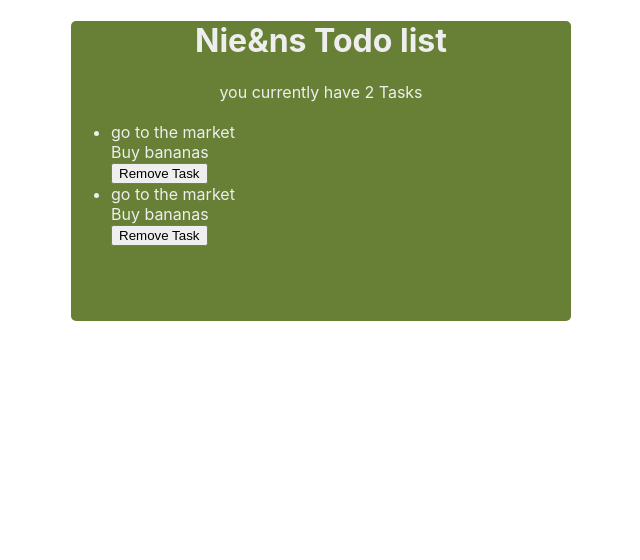
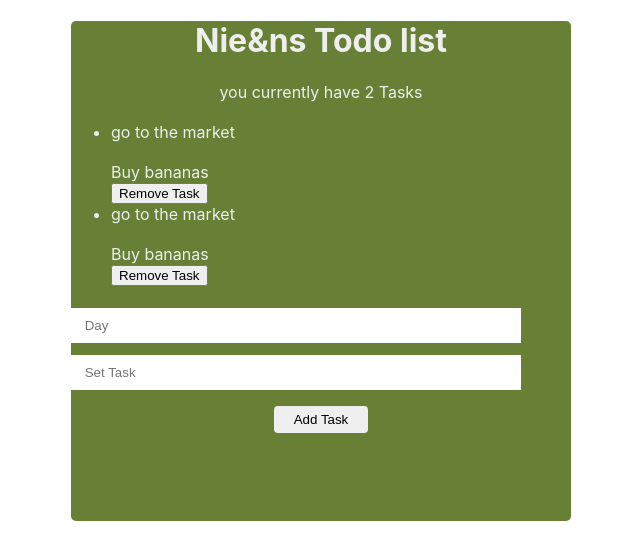
Before and after one commit to jck-bit/A-Todo-list, a React (Create React App) app: page / in a window 1280 px wide. Shown: the top 560 px of the page, without its empty margins (319-959 px from the left). Built offline with nearby package versions, Linux system fonts and the light colour scheme.

Commit message:
Final todo list

```diff
--- a/src/App.js
+++ b/src/App.js
@@ -1,6 +1,7 @@
 import Do_itContextProvider from "./context/Do_itContext";
 import Navbar from './components/Navbar'
 import Todlist from "./components/Todlist";
+import DoitForm from "./components/DoitForm";
 
 
 function App() {
@@ -10,6 +11,7 @@ function App() {
       <Do_itContextProvider>
         <Navbar/>
         <Todlist/>
+        <DoitForm/>
       </Do_itContextProvider>
     </div>
   );
--- a/src/components/DoitForm.js
+++ b/src/components/DoitForm.js
@@ -1,10 +1,30 @@
-import React from 'react'
+import React,{useContext, useState} from 'react'
+import { Do_itContext } from '../context/Do_itContext'
 
 const DoitForm = () => {
+    const {addTask} = useContext(Do_itContext)
+
+    const [day, setDay] = useState('')
+    const [task, setTask] = useState('')
+
+    const handleSubmit =(e) =>{
+            e.preventDefault();
+            addTask(day, task);
+            setDay('')
+            setTask('')
+
+    }
+
     return (
-        <div>
+        <form onSubmit={handleSubmit}>
+            <input type="text" placeholder=" Day" value={day}
+            onChange = {(e) =>setDay(e.target.value)} required
+            />
 
-        </div>
+            <input type="text" placeholder=" Set Task" value={task}
+               onChange = {(e) =>setTask(e.target.value)} required/>
+            <input type="submit" value="Add Task"/>
+        </form>
     )
 }
 
--- a/src/context/Do_itContext.js
+++ b/src/context/Do_itContext.js
@@ -11,7 +11,7 @@ const Do_itContextProvider = (props) => {
     ])
 
     function addTask(Today, Task) {
-        setTodo(...todos, { Today, Task, id: uuidv4() });
+        setTodo([...todos, { Today, Task, id: uuidv4() }]);
     }
 
     function removeTask(id) {
--- a/src/index.css
+++ b/src/index.css
@@ -18,11 +18,34 @@ code {
   width: 500px;
   color: #eee;
   border-radius: 5px;
-  height: 300px;
+  height: 500px;
 }
 
+
+
+.today{
+  margin-bottom: 20px;
+}
 .nien{
   text-align: center;
   margin-bottom: 20px;
   border-radius: 5px;
 }
+input[type='text']{
+  width: 90%;
+  padding: 10px;
+  box-sizing: border-box;
+  margin: 6px 0;
+  border: 0;
+}
+input[type='submit']{
+  margin: 10px auto;
+  border: 0;
+  padding: 6px 20px;
+  display: block;
+  border-radius: 4px;
+}
+
+input[type='submit']:hover{
+  cursor: pointer;
+}
```
